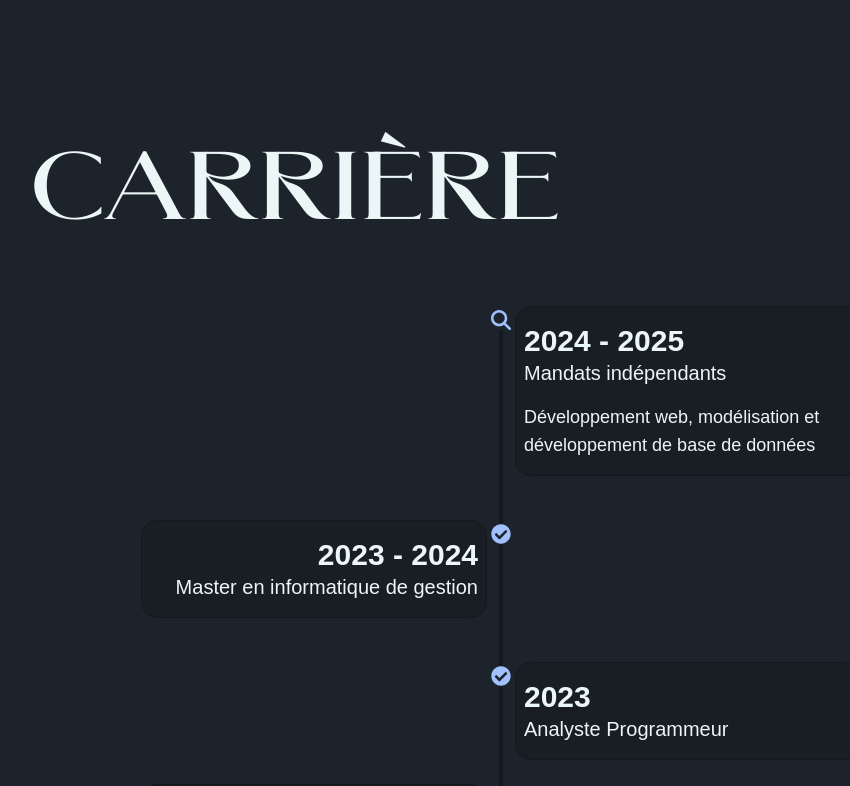
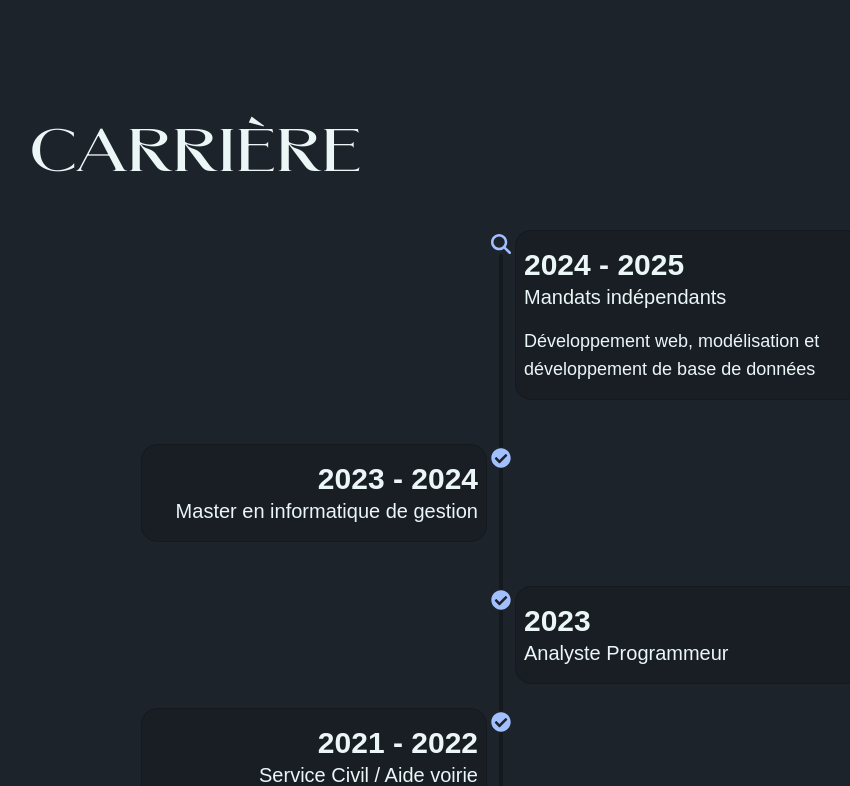
Before and after one commit to Gen0miX/jonas-resume, a Next.js app: page / in a window 1280 px wide. Shown: the part 2020-2806 px from the top of the page, without its empty margins (139-989 px from the left). Built offline with nearby package versions, Linux system fonts and the light colour scheme; a web font is replaced by a local one.

Commit message:
change section title size

```diff
--- a/components/SectionTitle.tsx
+++ b/components/SectionTitle.tsx
@@ -27,7 +27,7 @@ export default function SectionTitle({ children, className }: Props) {
       initial="hidden"
       animate={isInView ? "visible" : "hidden"}
       className={clsx(
-        "font-heading text-right text-4xl mb-5 ml-10 sm:text-6xl sm:text-left lg:text-8xl",
+        "font-heading text-right text-3xl ml-10 sm:text-5xl sm:text-left lg:text-6xl",
         className
       )}
     >
@@ -35,7 +35,7 @@ export default function SectionTitle({ children, className }: Props) {
         <motion.span
           key={index}
           variants={letterVariant}
-          style={{ display: "inline-block" }} // Important pour l'animation
+          style={{ display: "inline-block" }}
         >
           {letter === " " ? "\u00A0" : letter}
         </motion.span>
--- a/components/sections/Skills.tsx
+++ b/components/sections/Skills.tsx
@@ -78,7 +78,7 @@ export default function Skills() {
         animate={isInView ? "visible" : "hidden"}
         className="flex flex-col items-center"
       >
-        <p className="font-sans text-base font-medium sm:text-lg lg:text-xl">
+        <p className="font-sans text-base font-medium mt-5 sm:text-lg lg:text-xl">
           Voici un résumé de mes compétences et aptitudes les plus importantes :
         </p>
         <div className="self-center w-1/4 divider"></div>
```
